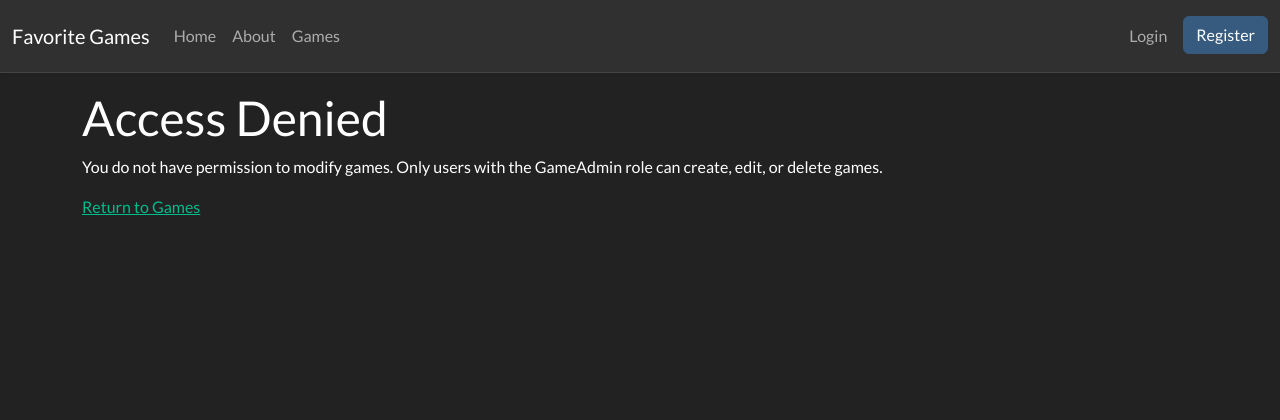
After one commit to AwkwardGudbyez/FavoriteGames, an ASP.NET Core app: template Views/Account/AccessDenied.cshtml in a window 1280 px wide. The commit adds this page. Shown: the top 420 px of the page. Run offline with ASP.NET Core 8, Linux system fonts and the light colour scheme; the template is opened without the code that fills it, so the values that code supplies are empty; style sheets or scripts are compiled from the project's sources; some libraries are stand-ins or nearby versions.

Commit message:
Assignment

```diff
--- a/Controllers/AccountController.cs
+++ b/Controllers/AccountController.cs
@@ -95,5 +95,11 @@ namespace FavoriteGames.Controllers
             await _signInManager.SignOutAsync();
             return RedirectToAction("Index", "Home");
         }
+        [HttpGet]
+        public IActionResult AccessDenied()
+        {
+            return View();
+        }
     }
+
 }
--- a/Controllers/GamesController.cs
+++ b/Controllers/GamesController.cs
@@ -7,7 +7,7 @@ using Microsoft.AspNetCore.Authorization;
 namespace FavoriteGames.Controllers;
 
 
-[Authorize]
+[Authorize(Roles = "GameAdmin")]
 public class GamesController : Controller
 {
     private readonly GameContext _context;
--- a/Program.cs
+++ b/Program.cs
@@ -23,6 +23,10 @@ builder.Services.ConfigureApplicationCookie(options =>
 });
 
 var app = builder.Build();
+using (var scope = app.Services.CreateScope())
+{
+    await RoleSeeder.SeedAsync(scope.ServiceProvider, app.Configuration);
+}
 
 // Configure the HTTP request pipeline.
 if (!app.Environment.IsDevelopment())
--- /dev/null
+++ b/Views/Account/AccessDenied.cshtml
@@ -0,0 +1,15 @@
+@{
+    ViewData["Title"] = "Access Denied";
+}
+
+<h1>Access Denied</h1>
+
+<p>
+    You do not have permission to modify games.
+    Only users with the GameAdmin role can create,
+    edit, or delete games.
+</p>
+
+<a asp-controller="Games" asp-action="Index">
+    Return to Games
+</a>
--- a/Views/Games/Details.cshtml
+++ b/Views/Games/Details.cshtml
@@ -1,3 +1,4 @@
+
 @model Game
 
 @{
@@ -44,6 +45,8 @@
         </div>
 
         <div class="d-flex flex-wrap gap-2">
+            @if (User.IsInRole("GameAdmin"))
+            {
                 <a asp-action="Edit"
                    asp-route-id="@Model.Id"
                    class="btn btn-primary">
@@ -55,12 +58,14 @@
                    class="btn btn-outline-danger">
                     🗑️ Delete Game
                 </a>
+            }
 
             <a asp-action="Index"
                class="btn btn-outline-light">
                 Back to Games
             </a>
         </div>
+
     </div>
 </div>
 
--- a/Views/Games/Index.cshtml
+++ b/Views/Games/Index.cshtml
@@ -8,9 +8,12 @@
 
 <p>Explore the games in our collection or add one of your favorites!</p>
 
+@if (User.IsInRole("GameAdmin"))
+{
     <a asp-controller="Games" asp-action="Create" class="btn btn-primary mb-4">
         ➕ Add a Game
     </a>
+}
 
 @if (!Model.Any())
 {
@@ -20,9 +23,12 @@
             Our collection is currently empty.
             Be the first to add a game!
         </p>
+        @if (User.IsInRole("GameAdmin"))
+        {
             <a asp-controller="Games" asp-action="Create" class="btn btn-primary">
                 Add Your First Game
             </a>
+        }
     </div>
 }
 else
--- a/Views/Home/Index.cshtml
+++ b/Views/Home/Index.cshtml
@@ -32,5 +32,5 @@
 }
 
 @section Scripts {
-    <script src="https://jgrissom.github.io/dotnet-web-dev/week-11/homework-checks.js"></script>
+    <script src="https://jgrissom.github.io/dotnet-web-dev/week-12/homework-checks.js"></script>
 }
```
Also changed, not shown: Data/RoleSeeder.cs (added, +38 -0 lines). Lines whose indentation alone changed are shown as unchanged.
